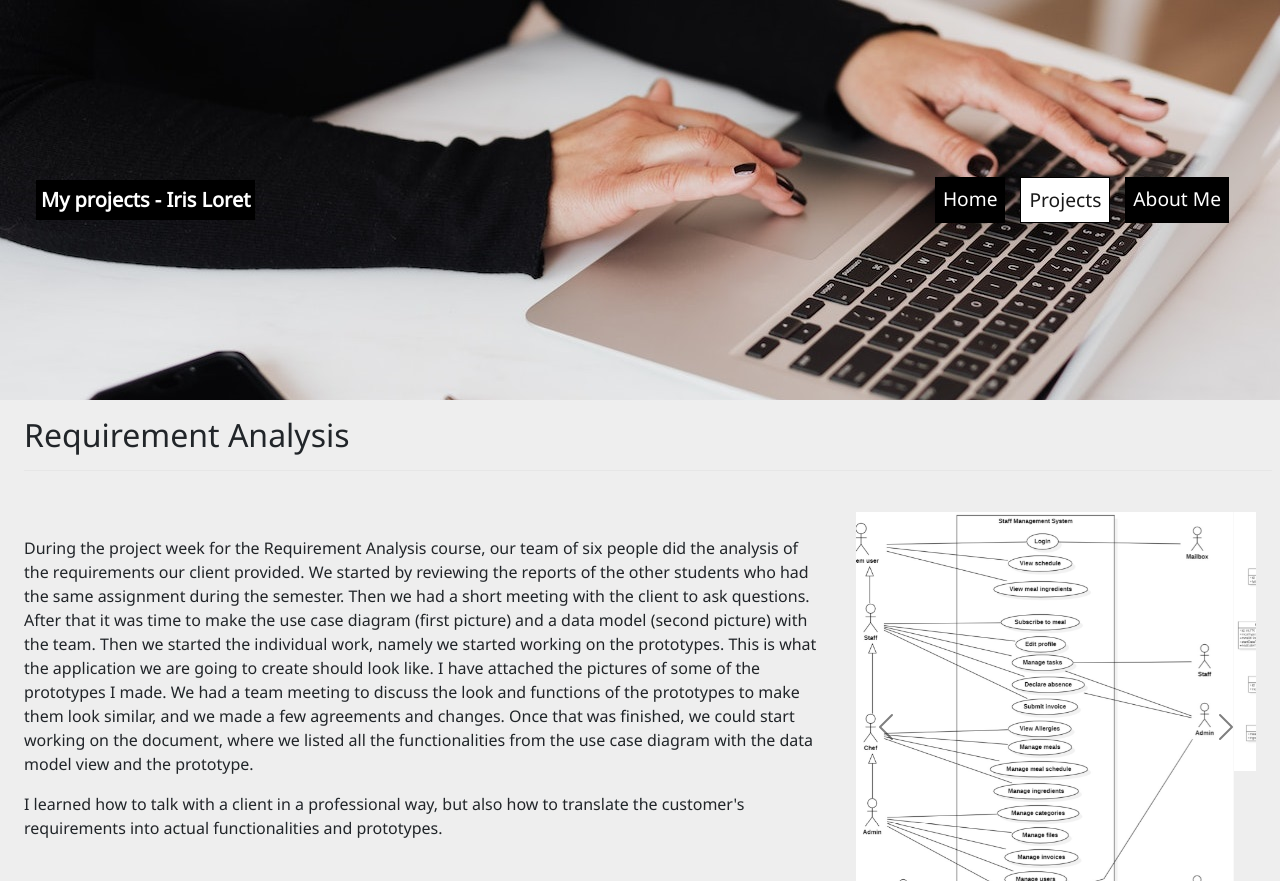
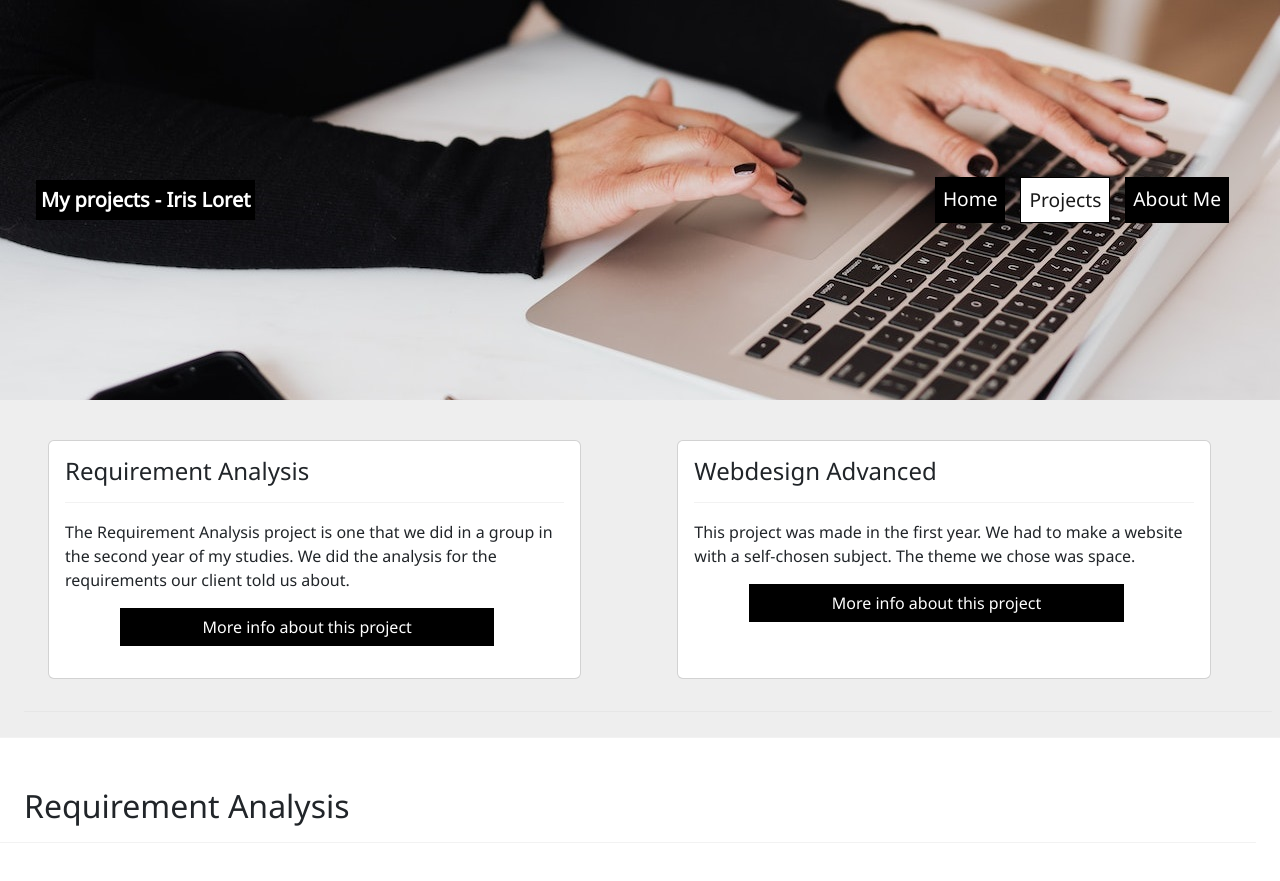
Before and after one commit to irisloret/portfolio, a website: page src/projects.html in a window 1280 px wide. Shown: the top 881 px of the page. Drawn offline with nearby package versions, Linux system fonts and the light colour scheme.

Commit message:
added cards

```diff
--- a/src/projects.html
+++ b/src/projects.html
@@ -41,23 +41,73 @@
     </div>
   </nav>
 </section>
-<section class="mb-4">
+<section class="mb-4 mt-4">
+  <div class="d-flex flex-row">
+    <div class="card m-3 ms-5 me-5 col-5">
+      <div class="row g-0">
+        <div class="col-md-12">
+          <div class="card-body">
+            <h4 class="card-title">Requirement Analysis</h4>
+            <hr>
+            <p class="card-text">The Requirement Analysis project is one that we did in a group in the second year of my
+              studies. We did the analysis for the requirements our client told us about.</p>
+            <p class="text-center">
+              <a href="#reqAna" class="buttonAPage">
+                <button class="p-2 buttonPage w-75">More info about
+                  this
+                  project
+                </button>
+              </a>
+            </p>
+          </div>
+        </div>
 
-
+      </div>
+    </div>
+    <div class="card m-3 col-5 ms-5 me-5">
+      <div class="row g-0">
+        <div class="col-md-12">
+          <div class="card-body">
+            <h4 class="card-title">Webdesign Advanced</h4>
+            <hr>
+            <p class="card-text">This project was made in the first year. We had to make a website with a self-chosen
+              subject.
+              The theme we chose was space.</p>
+            <p class="text-center">
+              <a href="#webAdv" class="buttonAPage">
+                <button class="p-2 buttonPage w-75">More info about
+                  this
+                  project
+                </button>
+              </a>
+            </p>
+          </div>
+        </div>
+      </div>
+    </div>
+  </div>
   <div class="mt-3 ms-4 me-2">
-    <h2>Requirement Analysis</h2>
     <hr>
   </div>
+</section>
+<section class="bg-white" id="reqAna">
+  <hr>
+
+  <div class="me-4">
+    <h2 class="mt-5 ms-4">Requirement Analysis</h2>
+    <hr>
     <div class="d-md-flex d-block">
       <div class="ms-4 mt-5 me-2">
         <p>During the project week for the Requirement Analysis course, our team of six people did the analysis of the
           requirements our client provided. We started by reviewing the reports of the other students who had the same
-        assignment during the semester. Then we had a short meeting with the client to ask questions. After that it was
+          assignment during the semester. Then we had a short meeting with the client to ask questions. After that it
+          was
           time to make the use case diagram (first picture) and a data model (second picture) with the team. Then we
           started the individual work, namely we started working on the prototypes. This is what the application we are
           going to create should look like. I have attached the pictures of some of the prototypes I made. We had a team
           meeting to discuss the look and functions of the prototypes to make them look similar, and we made a few
-        agreements and changes. Once that was finished, we could start working on the document, where we listed all the
+          agreements and changes. Once that was finished, we could start working on the document, where we listed all
+          the
           functionalities from the use case diagram with the data model view and the prototype.</p>
         <p>I learned how to talk with a client in a professional way, but also how to translate the customer's
           requirements into actual functionalities and prototypes.</p>
@@ -107,8 +157,9 @@
         </div>
       </div>
     </div>
+  </div>
 </section>
-<section class="bg-white">
+<section id="webAdv">
   <hr>
 
   <div class="me-4">
```
Lines whose indentation alone changed are shown as unchanged.
